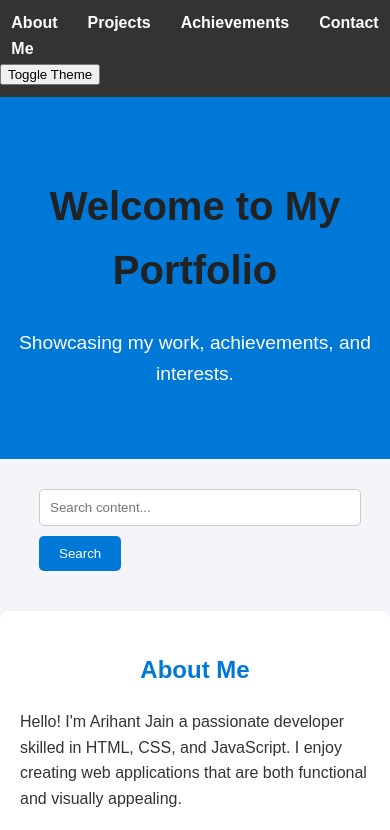
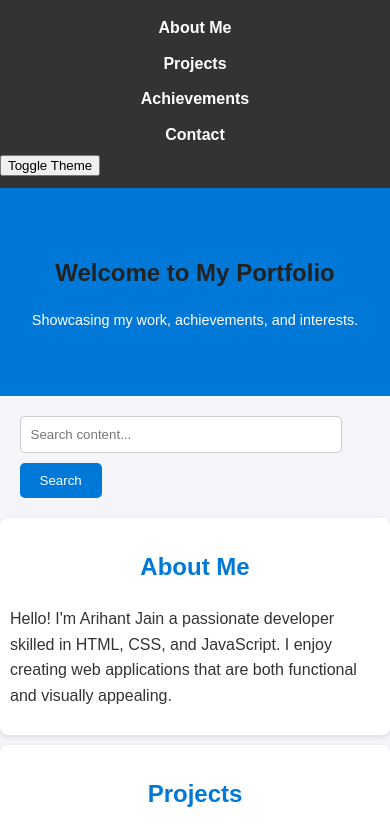
Before and after one commit to arihant-jain09/MyPortfolio, a plain HTML site: page index.html in a window 390 px wide. Shown: the top 830 px of the page. Drawn offline with Linux system fonts and the light colour scheme; no server answers.

Commit message:
Update styles.css

```diff
--- a/styles.css
+++ b/styles.css
@@ -1,4 +1,4 @@
-/* General Styles */
+/* Styles */
 body {
     font-family: 'Arial', sans-serif;
     line-height: 1.6;
@@ -219,3 +219,56 @@ body.dark-theme {
   body.dark-theme .progress {
     background: #9f8e8e;
   }
+
+/* For Small Screens */
+@media (max-width: 768px) {
+    .container {
+        width: 90%;
+        padding: 10px;
+    }
+
+    nav ul {
+        flex-direction: column;
+        align-items: center;
+    }
+
+    nav ul li {
+        margin: 10px 0;
+    }
+
+    header h1 {
+        font-size: 2em;
+    }
+
+    header p {
+        font-size: 1em;
+    }
+
+    section {
+        margin: 10px 0;
+        padding: 10px;
+    }
+
+    form input, form textarea {
+        width: 100%;
+    }
+}
+
+/* For Extra Small Screens */
+@media (max-width: 480px) {
+    header h1 {
+        font-size: 1.5em;
+    }
+
+    header p {
+        font-size: 0.9em;
+    }
+
+    nav ul li {
+        margin: 5px 0;
+    }
+
+    form button {
+        width: 100%;
+    }
+}
```
